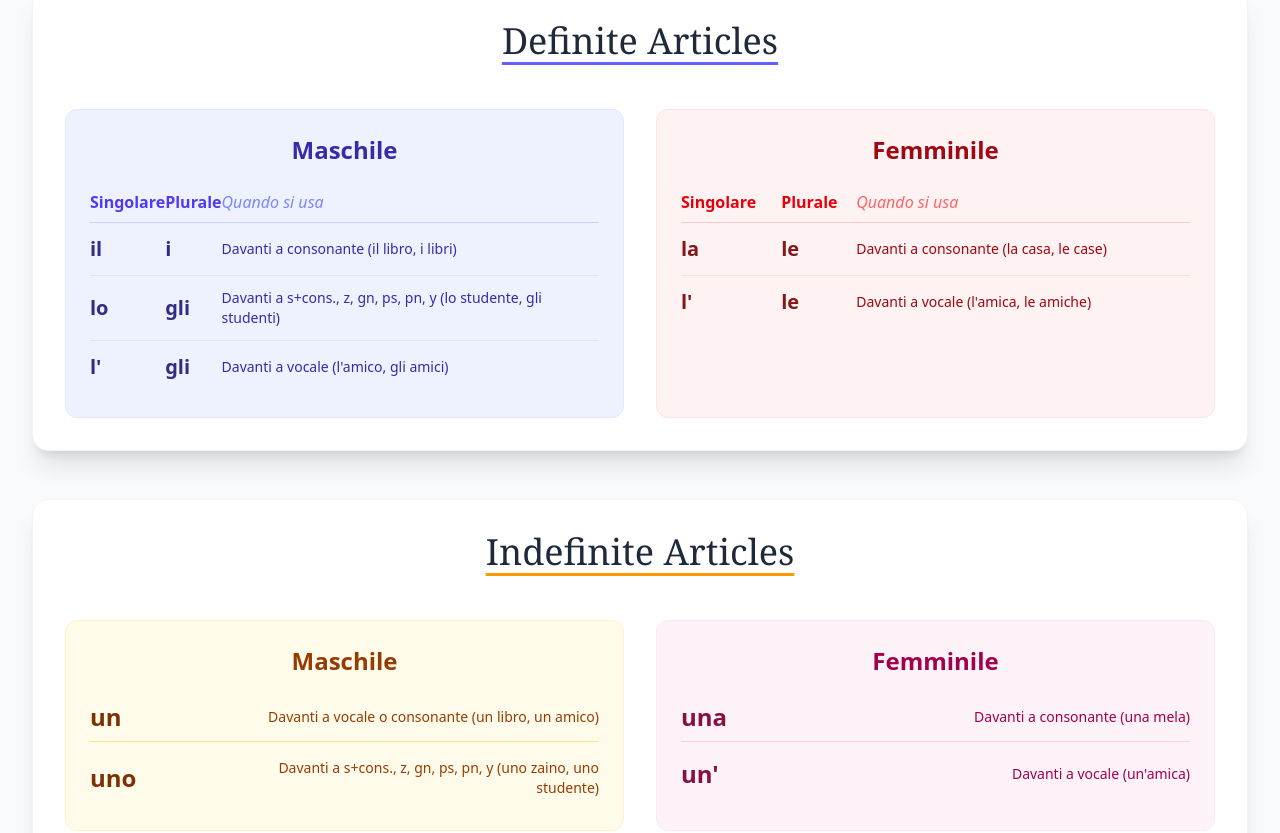
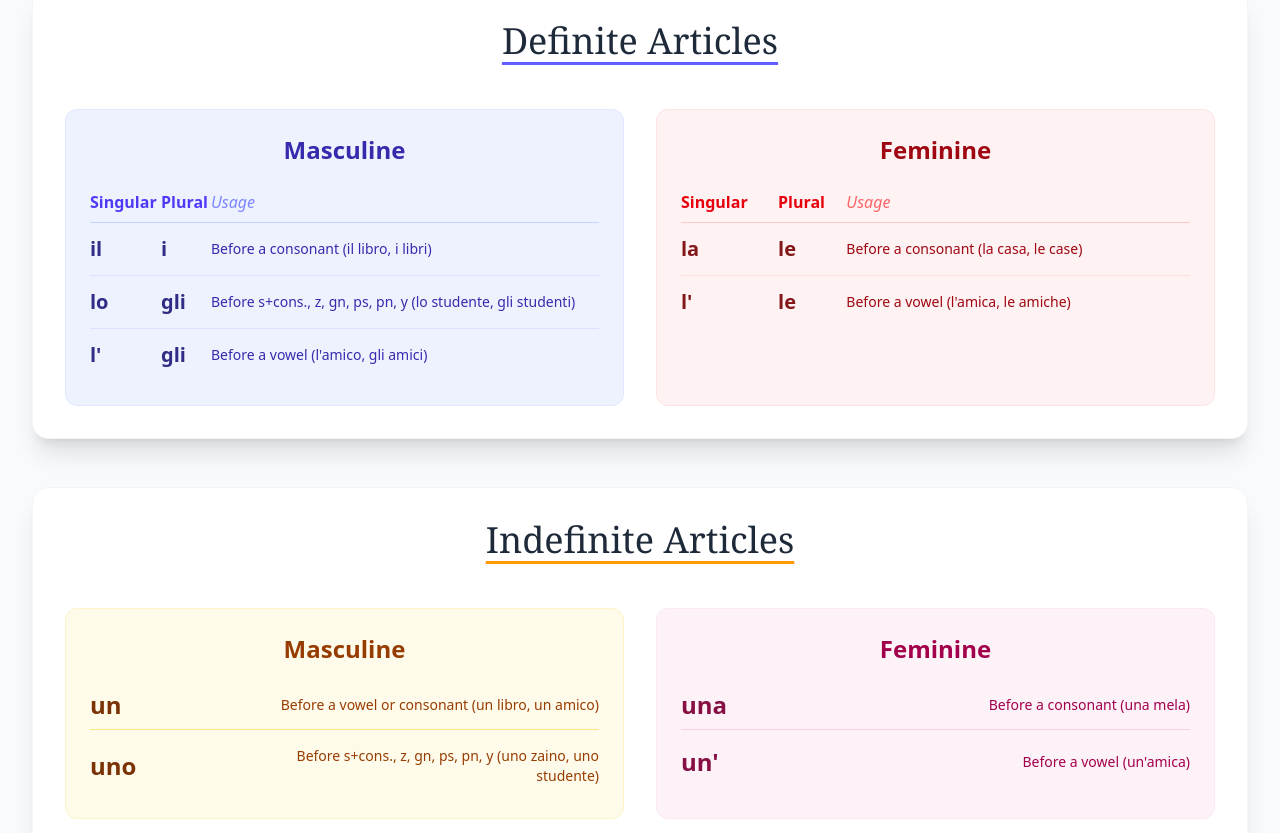
Before and after one commit to bcarnelutti/grammatica-italiana, a React (Vite) app: page / in a window 1280 px wide. Shown: the part 300-1133 px from the top of the page. Built offline with nearby package versions, Linux system fonts and the light colour scheme.

Commit message:
Translate all grammar explanations and labels into English/Italian

```diff
--- a/src/ArticlesChart.tsx
+++ b/src/ArticlesChart.tsx
@@ -14,30 +14,30 @@ const ArticlesChart = () => {
         <div className="grid md:grid-cols-2 gap-8">
             {/* Masculine */}
             <div className="bg-indigo-50 p-6 rounded-xl border border-indigo-100">
-                <h3 className="text-2xl font-bold text-indigo-800 mb-6 text-center">Maschile</h3>
+                <h3 className="text-2xl font-bold text-indigo-800 mb-6 text-center">{t('common.masculine')}</h3>
                 <table className="w-full text-left">
                     <thead>
                         <tr className="border-b border-indigo-200">
-                            <th className="pb-2 text-indigo-600">Singolare</th>
-                            <th className="pb-2 text-indigo-600">Plurale</th>
-                            <th className="pb-2 text-indigo-400 font-normal italic">Quando si usa</th>
+                            <th className="pb-2 text-indigo-600">{t('common.singular')}</th>
+                            <th className="pb-2 text-indigo-600">{t('common.plural')}</th>
+                            <th className="pb-2 text-indigo-400 font-normal italic">{t('common.usage')}</th>
                         </tr>
                     </thead>
                     <tbody className="divide-y divide-indigo-200/50">
                         <tr>
                             <td className="py-3 font-bold text-xl text-indigo-900">il</td>
                             <td className="py-3 font-bold text-xl text-indigo-900">i</td>
-                            <td className="py-3 text-sm text-indigo-800">Davanti a consonante (il libro, i libri)</td>
+                            <td className="py-3 text-sm text-indigo-800">{t('articles.rules.m_cons')}</td>
                         </tr>
                         <tr>
                             <td className="py-3 font-bold text-xl text-indigo-900">lo</td>
                             <td className="py-3 font-bold text-xl text-indigo-900">gli</td>
-                            <td className="py-3 text-sm text-indigo-800">Davanti a s+cons., z, gn, ps, pn, y (lo studente, gli studenti)</td>
+                            <td className="py-3 text-sm text-indigo-800">{t('articles.rules.m_special')}</td>
                         </tr>
                         <tr>
                             <td className="py-3 font-bold text-xl text-indigo-900">l'</td>
                             <td className="py-3 font-bold text-xl text-indigo-900">gli</td>
-                            <td className="py-3 text-sm text-indigo-800">Davanti a vocale (l'amico, gli amici)</td>
+                            <td className="py-3 text-sm text-indigo-800">{t('articles.rules.m_vowel')}</td>
                         </tr>
                     </tbody>
                 </table>
@@ -45,25 +45,25 @@ const ArticlesChart = () => {
 
             {/* Feminine */}
             <div className="bg-red-50 p-6 rounded-xl border border-red-100">
-                <h3 className="text-2xl font-bold text-red-800 mb-6 text-center">Femminile</h3>
+                <h3 className="text-2xl font-bold text-red-800 mb-6 text-center">{t('common.feminine')}</h3>
                 <table className="w-full text-left">
                     <thead>
                         <tr className="border-b border-red-200">
-                            <th className="pb-2 text-red-600">Singolare</th>
-                            <th className="pb-2 text-red-600">Plurale</th>
-                            <th className="pb-2 text-red-400 font-normal italic">Quando si usa</th>
+                            <th className="pb-2 text-red-600">{t('common.singular')}</th>
+                            <th className="pb-2 text-red-600">{t('common.plural')}</th>
+                            <th className="pb-2 text-red-400 font-normal italic">{t('common.usage')}</th>
                         </tr>
                     </thead>
                     <tbody className="divide-y divide-red-200/50">
                         <tr>
                             <td className="py-3 font-bold text-xl text-red-900">la</td>
                             <td className="py-3 font-bold text-xl text-red-900">le</td>
-                            <td className="py-3 text-sm text-red-800">Davanti a consonante (la casa, le case)</td>
+                            <td className="py-3 text-sm text-red-800">{t('articles.rules.f_cons')}</td>
                         </tr>
                         <tr>
                             <td className="py-3 font-bold text-xl text-red-900">l'</td>
                             <td className="py-3 font-bold text-xl text-red-900">le</td>
-                            <td className="py-3 text-sm text-red-800">Davanti a vocale (l'amica, le amiche)</td>
+                            <td className="py-3 text-sm text-red-800">{t('articles.rules.f_vowel')}</td>
                         </tr>
                     </tbody>
                 </table>
@@ -79,30 +79,30 @@ const ArticlesChart = () => {
         <div className="grid md:grid-cols-2 gap-8">
              {/* Masculine */}
              <div className="bg-amber-50 p-6 rounded-xl border border-amber-100">
-                <h3 className="text-2xl font-bold text-amber-800 mb-6 text-center">Maschile</h3>
+                <h3 className="text-2xl font-bold text-amber-800 mb-6 text-center">{t('common.masculine')}</h3>
                 <div className="space-y-4">
                     <div className="flex items-center justify-between border-b border-amber-200 pb-2">
                         <span className="font-bold text-2xl text-amber-900">un</span>
-                        <span className="text-sm text-amber-800 w-2/3 text-right">Davanti a vocale o consonante (un libro, un amico)</span>
+                        <span className="text-sm text-amber-800 w-2/3 text-right">{t('articles.rules.un_m')}</span>
                     </div>
                     <div className="flex items-center justify-between pb-2">
                         <span className="font-bold text-2xl text-amber-900">uno</span>
-                        <span className="text-sm text-amber-800 w-2/3 text-right">Davanti a s+cons., z, gn, ps, pn, y (uno zaino, uno studente)</span>
+                        <span className="text-sm text-amber-800 w-2/3 text-right">{t('articles.rules.uno_m')}</span>
                     </div>
                 </div>
             </div>
 
             {/* Feminine */}
             <div className="bg-pink-50 p-6 rounded-xl border border-pink-100">
-                <h3 className="text-2xl font-bold text-pink-800 mb-6 text-center">Femminile</h3>
+                <h3 className="text-2xl font-bold text-pink-800 mb-6 text-center">{t('common.feminine')}</h3>
                 <div className="space-y-4">
                     <div className="flex items-center justify-between border-b border-pink-200 pb-2">
                         <span className="font-bold text-2xl text-pink-900">una</span>
-                        <span className="text-sm text-pink-800 w-2/3 text-right">Davanti a consonante (una mela)</span>
+                        <span className="text-sm text-pink-800 w-2/3 text-right">{t('articles.rules.una_f')}</span>
                     </div>
                     <div className="flex items-center justify-between pb-2">
                         <span className="font-bold text-2xl text-pink-900">un'</span>
-                        <span className="text-sm text-pink-800 w-2/3 text-right">Davanti a vocale (un'amica)</span>
+                        <span className="text-sm text-pink-800 w-2/3 text-right">{t('articles.rules.un_f')}</span>
                     </div>
                 </div>
             </div>
--- a/src/translations.ts
+++ b/src/translations.ts
@@ -10,16 +10,49 @@ export const translations = {
       vocabulary: "Vocabolario",
       back: "Indietro"
     },
+    common: {
+      masculine: "Maschile",
+      feminine: "Femminile",
+      singular: "Singolare",
+      plural: "Plurale",
+      usage: "Quando si usa",
+      example: "Esempio",
+      gender: "Genere",
+      pronoun: "Pronome"
+    },
     articles: {
       definiteTitle: "Articoli Determinativi",
-      indefiniteTitle: "Articoli Indeterminativi"
+      indefiniteTitle: "Articoli Indeterminativi",
+      rules: {
+        m_cons: "Davanti a consonante (il libro, i libri)",
+        m_special: "Davanti a s+cons., z, gn, ps, pn, y (lo studente, gli studenti)",
+        m_vowel: "Davanti a vocale (l'amico, gli amici)",
+        f_cons: "Davanti a consonante (la casa, le case)",
+        f_vowel: "Davanti a vocale (l'amica, le amiche)",
+        un_m: "Davanti a vocale o consonante (un libro, un amico)",
+        uno_m: "Davanti a s+cons., z, gn, ps, pn, y (uno zaino, uno studente)",
+        una_f: "Davanti a consonante (una mela)",
+        un_f: "Davanti a vocale (un'amica)"
+      }
     },
     verbs: {
-      presentTitle: "Presente Indicativo"
+      presentTitle: "Presente Indicativo",
+      noteTitle: "Nota: Verbi in -IRE con -ISC-",
+      noteText: "Alcuni verbi della 3^ coniugazione (capire, finire, preferire, pulire) aggiungono -isc- tra la radice e la desinenza nelle persone singolari e nella 3^ plurale."
     },
     prepositions: {
       simpleTitle: "Preposizioni Semplici",
-      articulatedTitle: "Preposizioni Articolate"
+      articulatedTitle: "Preposizioni Articolate",
+      labels: {
+        di: "di (possesso, origine)",
+        a: "a (moto/stato in luogo)",
+        da: "da (provenienza)",
+        in: "in (stato/moto in luogo)",
+        con: "con (compagnia/mezzo)",
+        su: "su (posizione/argomento)",
+        per: "per (scopo/destinazione)",
+        tra: "tra / fra (posizione/tempo)"
+      }
     },
     vocabularyMenu: {
       clothing: "Abbigliamento",
@@ -47,16 +80,49 @@ export const translations = {
       vocabulary: "Vocabulary",
       back: "Back"
     },
+    common: {
+      masculine: "Masculine",
+      feminine: "Feminine",
+      singular: "Singular",
+      plural: "Plural",
+      usage: "Usage",
+      example: "Example",
+      gender: "Gender",
+      pronoun: "Pronoun"
+    },
     articles: {
       definiteTitle: "Definite Articles",
-      indefiniteTitle: "Indefinite Articles"
+      indefiniteTitle: "Indefinite Articles",
+      rules: {
+        m_cons: "Before a consonant (il libro, i libri)",
+        m_special: "Before s+cons., z, gn, ps, pn, y (lo studente, gli studenti)",
+        m_vowel: "Before a vowel (l'amico, gli amici)",
+        f_cons: "Before a consonant (la casa, le case)",
+        f_vowel: "Before a vowel (l'amica, le amiche)",
+        un_m: "Before a vowel or consonant (un libro, un amico)",
+        uno_m: "Before s+cons., z, gn, ps, pn, y (uno zaino, uno studente)",
+        una_f: "Before a consonant (una mela)",
+        un_f: "Before a vowel (un'amica)"
+      }
     },
     verbs: {
-      presentTitle: "Present Indicative"
+      presentTitle: "Present Indicative",
+      noteTitle: "Note: Verbs in -IRE with -ISC-",
+      noteText: "Some verbs of the 3rd conjugation (capire, finire, preferire, pulire) add -isc- between the stem and the ending in the singular persons and the 3rd plural."
     },
     prepositions: {
       simpleTitle: "Simple Prepositions",
-      articulatedTitle: "Articulated Prepositions"
+      articulatedTitle: "Articulated Prepositions",
+      labels: {
+        di: "of (possession, origin)",
+        a: "to / at (motion/state)",
+        da: "from (provenance)",
+        in: "in / into (state/motion)",
+        con: "with (company/means)",
+        su: "on / about (position/topic)",
+        per: "for / through (purpose/dest.)",
+        tra: "between / among (pos./time)"
+      }
     },
     vocabularyMenu: {
       clothing: "Clothing",
```
Also changed, not shown: src/PrepositionsChart.tsx (+9 -10 lines), src/VerbsPresentChart.tsx (+4 -4 lines), src/VocabularyChart.tsx (+11 -4 lines).
